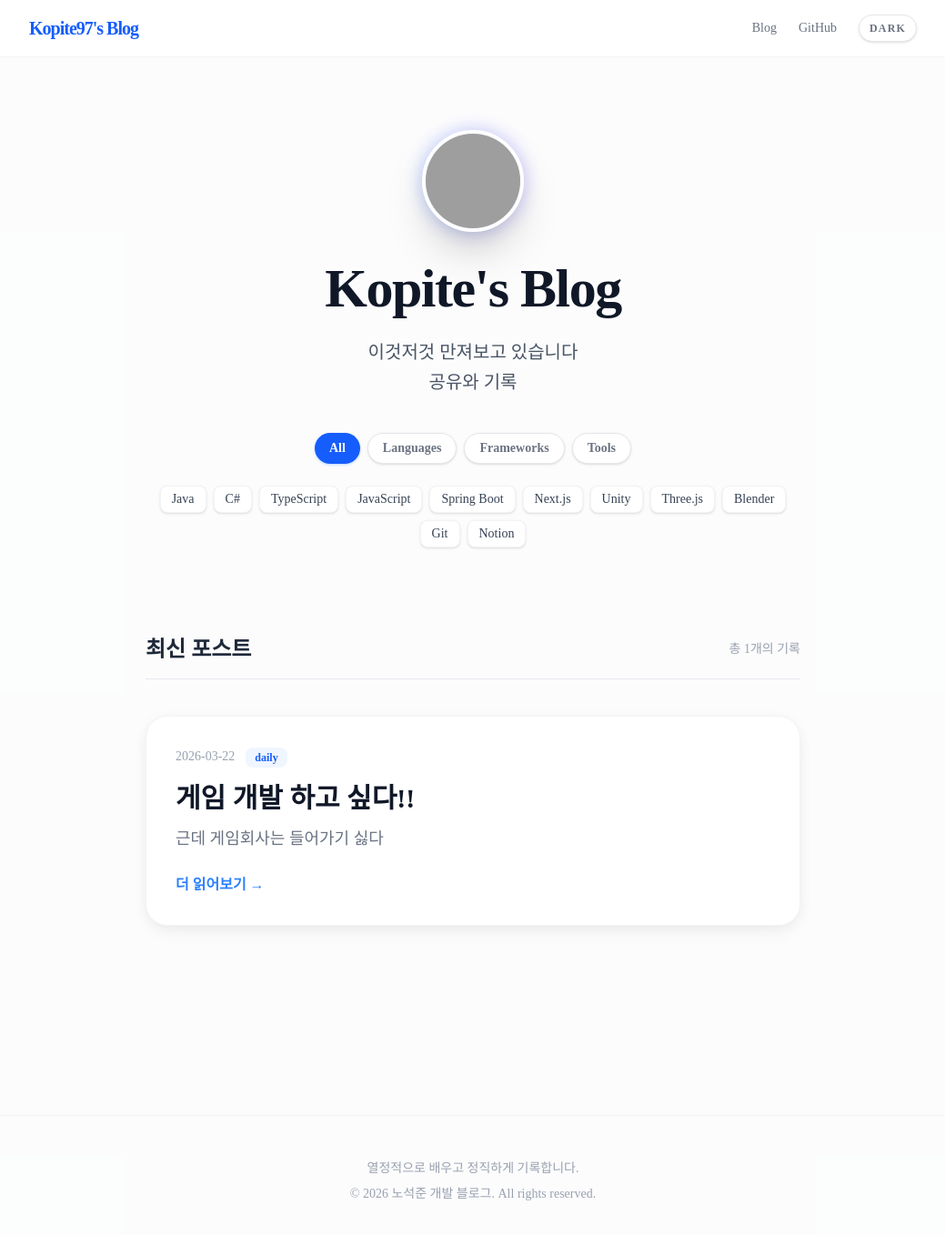
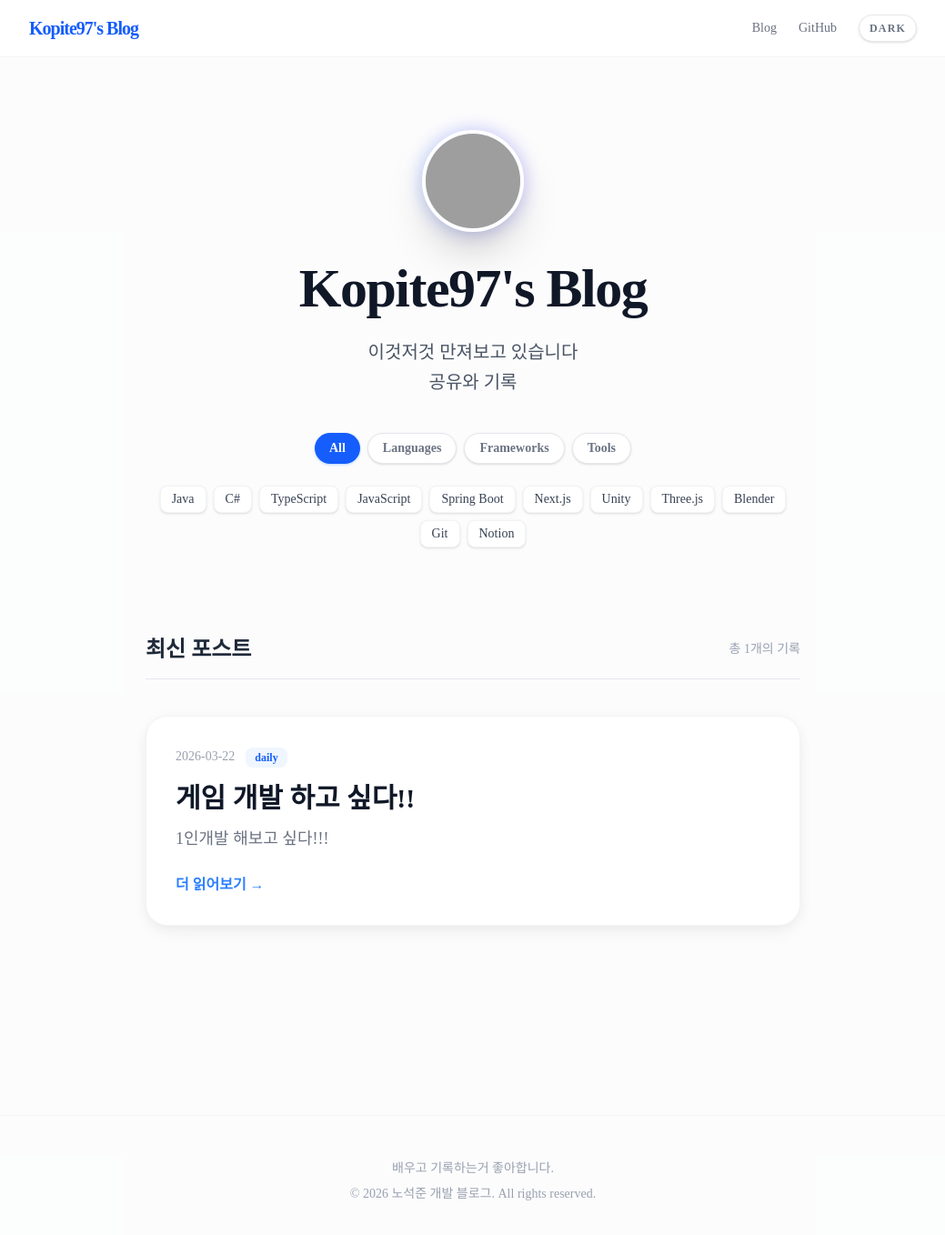
Before and after one commit to kopite97/blog, a Next.js app: page /blog/ in a window 1280 px wide. Shown: the top 1358 px of the page at 91% size, without its empty margins (120-1159 px from the left). Built offline with nearby package versions, Linux system fonts and the light colour scheme; grey boxes are pictures that could not be loaded; a web font is replaced by a local one.

Commit message:
chore: 블로그 layout수정

```diff
--- a/app/layout.tsx
+++ b/app/layout.tsx
@@ -3,8 +3,8 @@ import { ThemeProvider } from '@/src/components/ThemeProvider';
 import Navbar from '@/src/components/Navbar';
 
 export const metadata = {
-  title: '노석준의 풀스택 로그',
-  description: 'Unity와 웹 생태계를 아우르는 풀스택 개발자의 기록',
+  title: "Kopite97's blog",
+  description: '이것저것 다 해보는 사람',
 };
 
 export default function RootLayout({ children }: { children: React.ReactNode }) {
--- a/app/page.tsx
+++ b/app/page.tsx
@@ -28,7 +28,7 @@ export default function Home() {
 
           {/* 제목*/}
           <h1 className="mb-6 text-5xl font-black tracking-tight text-gray-900 sm:text-6xl dark:text-white">
-            Kopite's Blog
+            Kopite97's Blog
           </h1>
 
           {/* 설명*/}
@@ -96,7 +96,7 @@ export default function Home() {
 
       {/* 푸터 */}
       <footer className="mt-32 border-t border-gray-100 py-12 text-center text-sm text-gray-400 dark:border-gray-800 dark:text-gray-600">
-        <p className="mb-2">열정적으로 배우고 정직하게 기록합니다.</p>
+        <p className="mb-2">배우고 기록하는거 좋아합니다.</p>
         <p>© 2026 노석준 개발 블로그. All rights reserved.</p>
       </footer>
     </div>
--- a/src/posts/Helloworld.md
+++ b/src/posts/Helloworld.md
@@ -2,7 +2,7 @@
 title: '게임 개발 하고 싶다!!'
 date: '2026-03-22'
 category: 'daily'
-description: '근데 게임회사는 들어가기 싫다'
+description: '1인개발 해보고 싶다!!!'
 ---
 
 게임 좋아해서 게임회사 들어갔다가 너무 힘들어서 나오고 한동안 쉬었음 청년이었다가 다시 취직하고 심심해서 블로그 만들었다.
```
